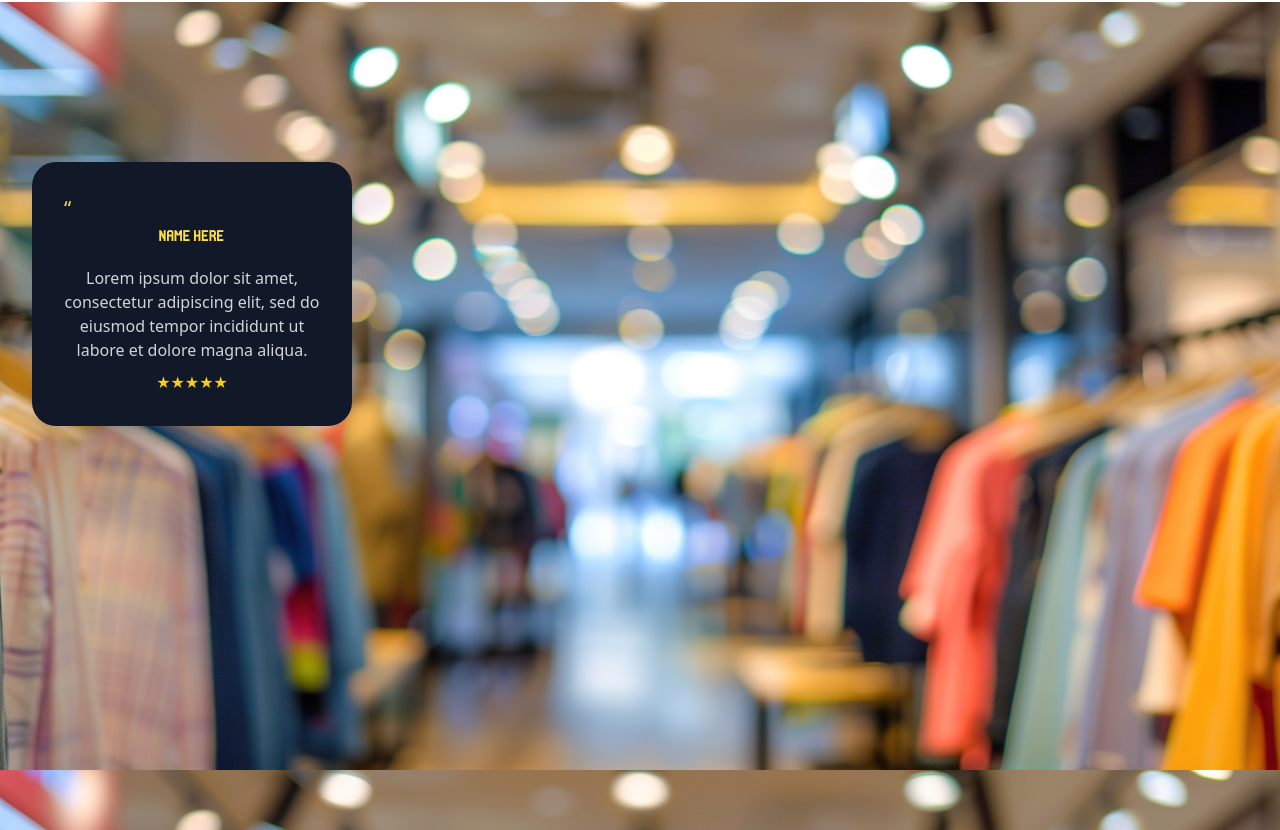
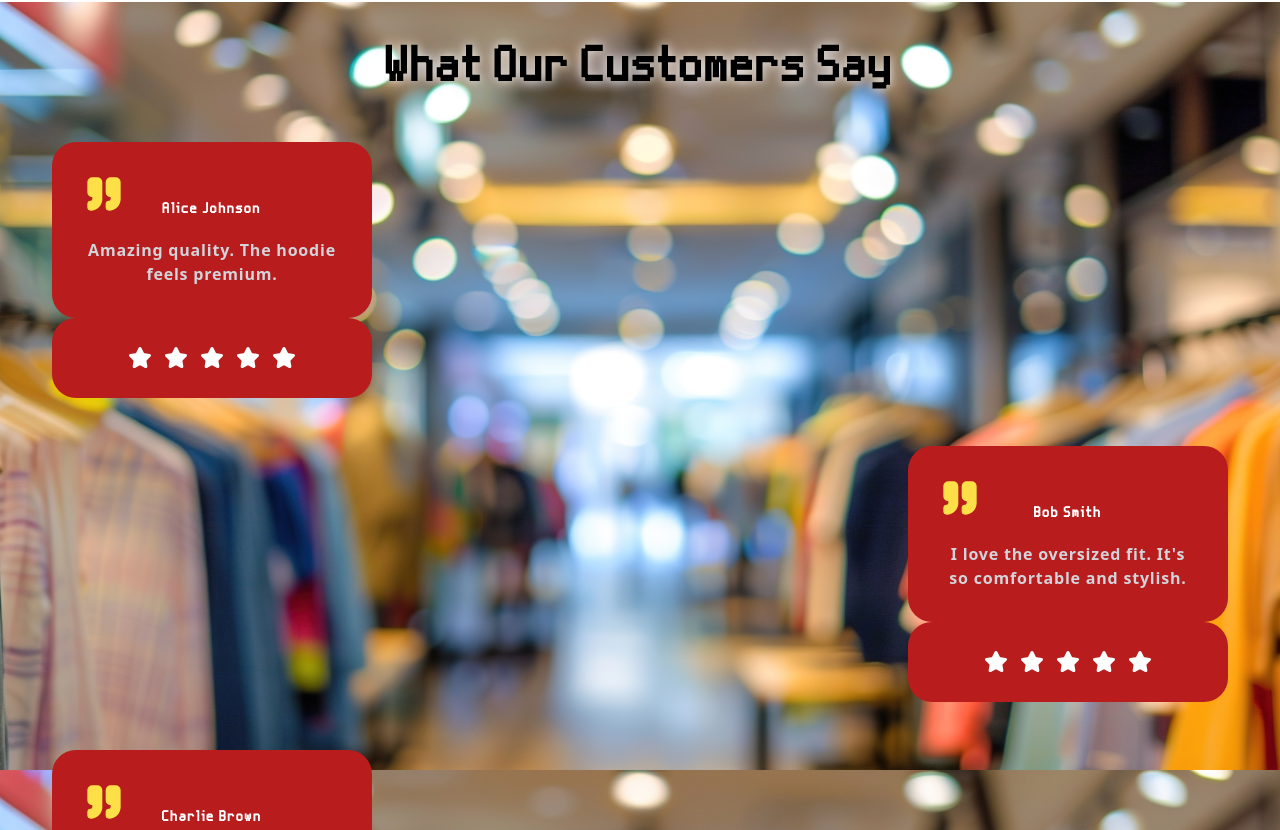
Before and after one commit to Kalyan-pallati/sixty, a React (Vite) app in the folder frontend/: page / in a window 1280 px wide. Shown: the part 1630-2460 px from the top of the page. Built offline with nearby package versions, Linux system fonts and the light colour scheme.

Commit message:
Added reviews

```diff
--- a/frontend/package.json
+++ b/frontend/package.json
@@ -12,6 +12,7 @@
   "dependencies": {
     "framer-motion": "^12.35.2",
     "gsap": "^3.14.2",
+    "lucide-react": "^0.577.0",
     "react": "^19.2.0",
     "react-dom": "^19.2.0",
     "react-icons": "^5.6.0",
--- a/frontend/src/components/Landing/Reviews.tsx
+++ b/frontend/src/components/Landing/Reviews.tsx
@@ -4,16 +4,17 @@ import { ScrollTrigger } from "gsap/ScrollTrigger"
 import { MotionPathPlugin } from "gsap/all";
 import { useRef } from "react";
 import { IoSend } from "react-icons/io5"
+import ReviewCard from "../ReviewCard";
 
 gsap.registerPlugin(ScrollTrigger, MotionPathPlugin);
 export default function Reviews() {
 
-    // reviews = [
-    //     {id: 1, review: "Amazing quality. The hoodie feels premium.", stars: 5},
-    //     {id: 2, review: "I love the oversized fit. It's so comfortable and stylish.", stars: 5},
-    //     {id: 3, review: "The designs are so clean and minimal. Perfect for everyday wear.", stars: 5},
-    //     {id: 4, review: "Great value for the price. Highly recommend!", stars: 5},
-    // ]
+    const reviews = [
+        {id: 1, name: "Alice Johnson", review: "Amazing quality. The hoodie feels premium.", stars: 5},
+        {id: 2, name: "Bob Smith", review: "I love the oversized fit. It's so comfortable and stylish.", stars: 5},
+        {id: 3, name: "Charlie Brown", review: "The designs are so clean and minimal. Perfect for everyday wear.", stars: 5},
+        {id: 4, name: "Diana Miller", review: "Great value for the price. Highly recommend!", stars: 5},
+    ]
 
     const sectionRef = useRef(null);
     const iconRef = useRef(null);
@@ -26,10 +27,10 @@ export default function Reviews() {
         motionPath: {
             path: [
                 { x: -400, y: 200 },
-                { x: 300, y: 400 },
-                { x: -400, y: 600 },
-                { x: 400, y: 800 },
-                { x: 0, y: 1000 }
+                { x: 300, y: 500 },
+                { x: -400, y: 750 },
+                { x: 400, y: 1150 },
+                { x: 0, y: 1200 }
             ],
 
             autoRotate: true
@@ -46,29 +47,30 @@ export default function Reviews() {
 
     return (
         <section  ref={sectionRef} className="relative min-h-[200vh] py-40 px-8">
-
             <div
                 id="message-icon"
                 ref={iconRef}
-                className="absolute top-0 left-1/2 text-4xl">
-                <IoSend className="text-red-800" />
+                className="absolute top-0 left-1/2 text-6xl">
+                <IoSend className="text-black-800" />
             </div>
-            <div className="flex flex-col bg-gray-900 w-80 max-w-3xl p-8 rounded-3xl shadow-xl">
-                <div className="relative w-full">
-                    <div className="text-yellow-300 text-xl">“</div>
-
-                    <div className="font-bold text-lg text-center font-pixel text-yellow-300 tracking-wider">NAME HERE</div>
-                    <div className="flex flex-col gap-2">
-                    <div className="mt-4 text-gray-300 text-center">
-                        Lorem ipsum dolor sit amet, consectetur adipiscing elit, sed do eiusmod
-                        tempor incididunt ut labore et dolore magna aliqua.
+            <h1 className="-mt-32 font-bold text-center text-black mb-12 font-pixel text-6xl tracking-wider"
+                style={{
+                    textShadow: "0 0 10px rgba(255,255,255,0.8), 0 0 20px rgba(255,255,255,0.6)"
+                }}>
+                What Our Customers Say
+            </h1>
+            <div className="flex flex-col gap-12">
+                {reviews.map((review) => (
+                    <div key={review.id}
+                    className={`flex items-center ${review.id % 2 !== 0 ? 'justify-start pl-5' : 'justify-end pr-5'} `}>
+                        <ReviewCard
+                        name={review.name}
+                        review={review.review}
+                        stars={review.stars}
+                        />
                     </div>
-
-                    <div className="text-yellow-400 text-center">★★★★★</div>
-                    </div>
-                </div>
+                ))}
             </div>
-
         </section>
     )
 }
--- /dev/null
+++ b/frontend/src/components/ReviewCard.tsx
@@ -0,0 +1,33 @@
+import { Star, Quote } from "lucide-react";
+type ReviewCardProps = {
+    name: string,
+    review: string,
+    stars: number
+}
+export default function ReviewCard({name, review, stars}: ReviewCardProps) {
+    return (
+        <div>
+            <div className="flex flex-col bg-red-700 w-80 p-8 rounded-3xl shadow-3xl">
+                <div className="relative w-full">
+                    <div className="text-yellow-300">
+                        <Quote className="w-10 h-10 fill-yellow-300"/>
+                    </div>
+
+                    <div className="font-bold text-lg -mt-5 text-center font-pixel text-white tracking-widest">{name}</div>
+                    <div className="flex flex-col gap-2">
+                    <div className="mt-4 text-gray-300 text-center tracking-wider font-semibold">
+                        {review}
+                    </div>
+                    </div>
+                </div>
+            </div>
+            <div className="flex flex-col items-center justify-center bg-red-700 w-80 max-w-3xl max-h-20 p-8 rounded-3xl shadow-3xl ">
+                <div className="flex text-yellow-400 text-center gap-3">
+                    {[...Array(stars)].map((_, i) => (
+                        <Star key={i} className="w-6 h-6 text-white fill-white" />
+                    ))}
+                </div>
+            </div>
+        </div>
+    )
+}
```
Also changed, not shown: 1 other file (tests, documents, lock files or other folders).
